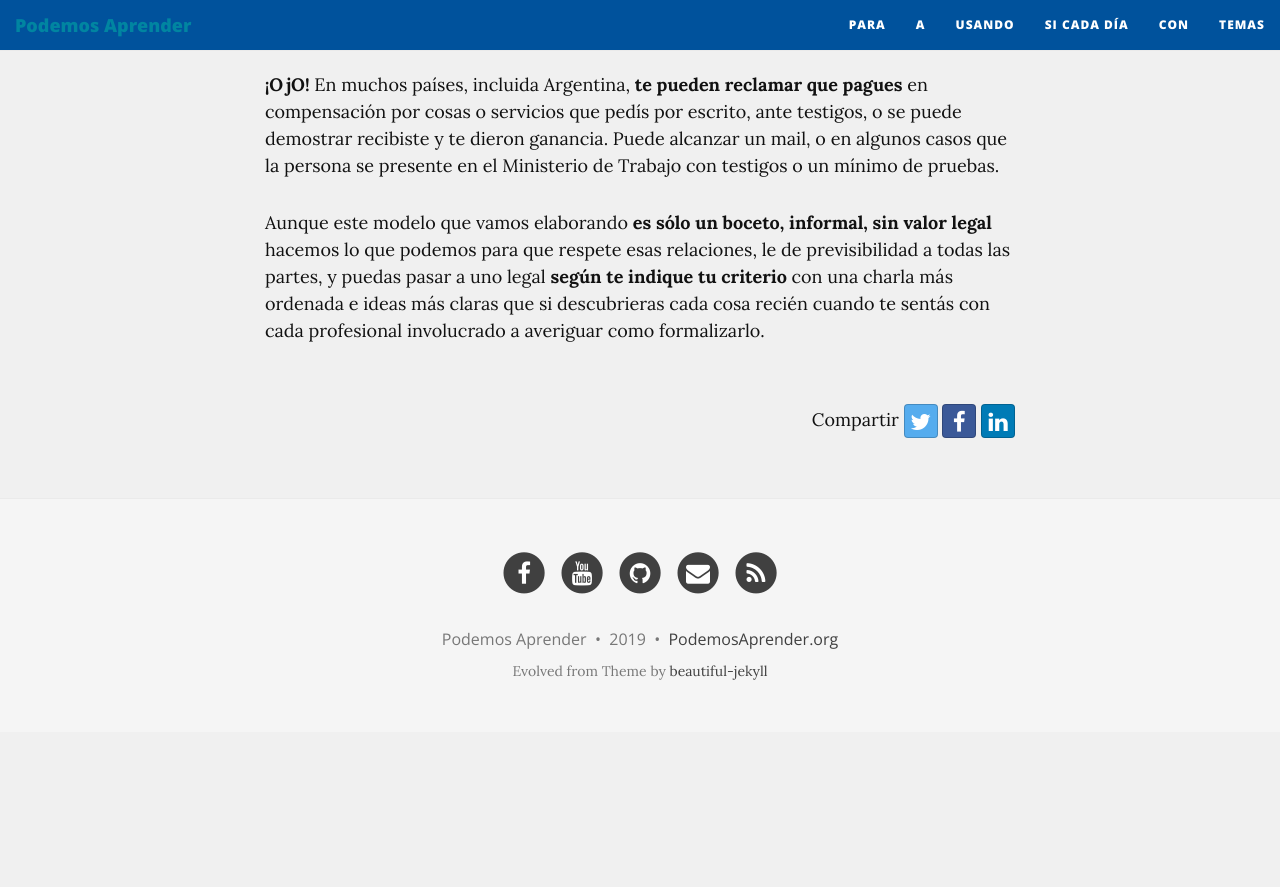
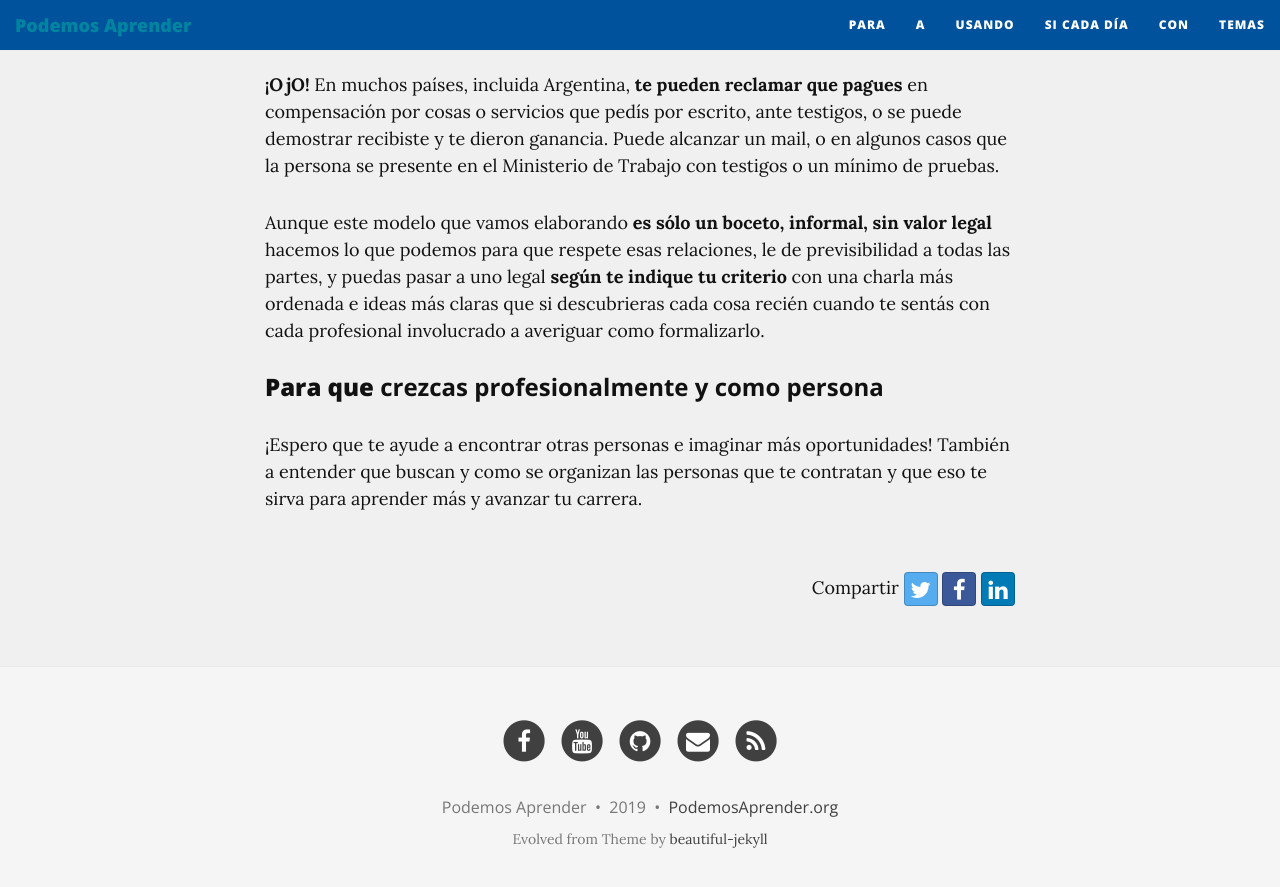
Before and after one commit to podemosaprender/podemosaprender.github.io, a Jekyll site: the page built from _contenidos/80negocios/para-ganar-mas-con-buenos-acuerdos-entre-socios.md, in a window 1280 px wide and 900 px high, scrolled down 5418 px. Shown: the top 887 px of the window. Built offline with Jekyll 4.4.1, drawn with Linux system fonts in a browser that asks for light colours; nearby versions of some CDN libraries; before the commit the page ends 6150 px from its top, so only the background shows below that.

Commit message:
FUNCIONA: completo

```diff
--- a/_contenidos/80negocios/para-ganar-mas-con-buenos-acuerdos-entre-socios.md
+++ b/_contenidos/80negocios/para-ganar-mas-con-buenos-acuerdos-entre-socios.md
@@ -119,3 +119,7 @@ De modo que aunque empieces con un acuerdo informal para no perder tiempo y dine
 __¡OjO!__ En muchos países, incluida Argentina, __te pueden reclamar que pagues__ en compensación por cosas o servicios que pedís por escrito, ante testigos, o se puede demostrar recibiste y te dieron ganancia. Puede alcanzar un mail, o en algunos casos que la persona se presente en el Ministerio de Trabajo con testigos o un mínimo de pruebas.
 
 Aunque este modelo que vamos elaborando __es sólo un boceto, informal, sin valor legal__ hacemos lo que podemos para que respete esas relaciones, le de previsibilidad a todas las partes, y puedas pasar a uno legal __según te indique tu criterio__ con una charla más ordenada e ideas más claras que si descubrieras cada cosa recién cuando te sentás con cada profesional involucrado a averiguar como formalizarlo.
+
+### Para que __crezcas profesionalmente y como persona__
+
+¡Espero que te ayude a encontrar otras personas e imaginar más oportunidades! También a entender que buscan y como se organizan las personas que te contratan y que eso te sirva para aprender más y avanzar tu carrera.
```
